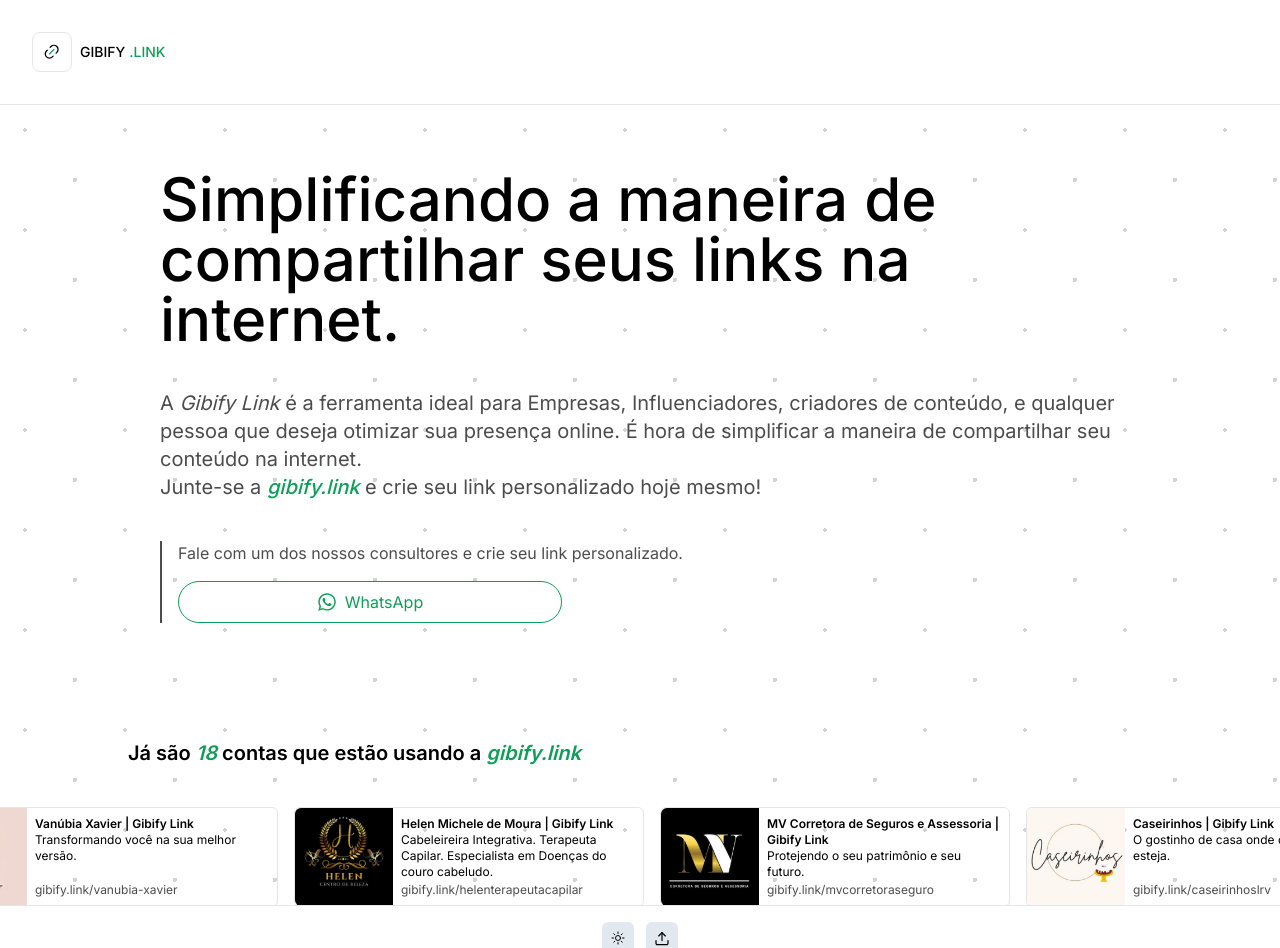
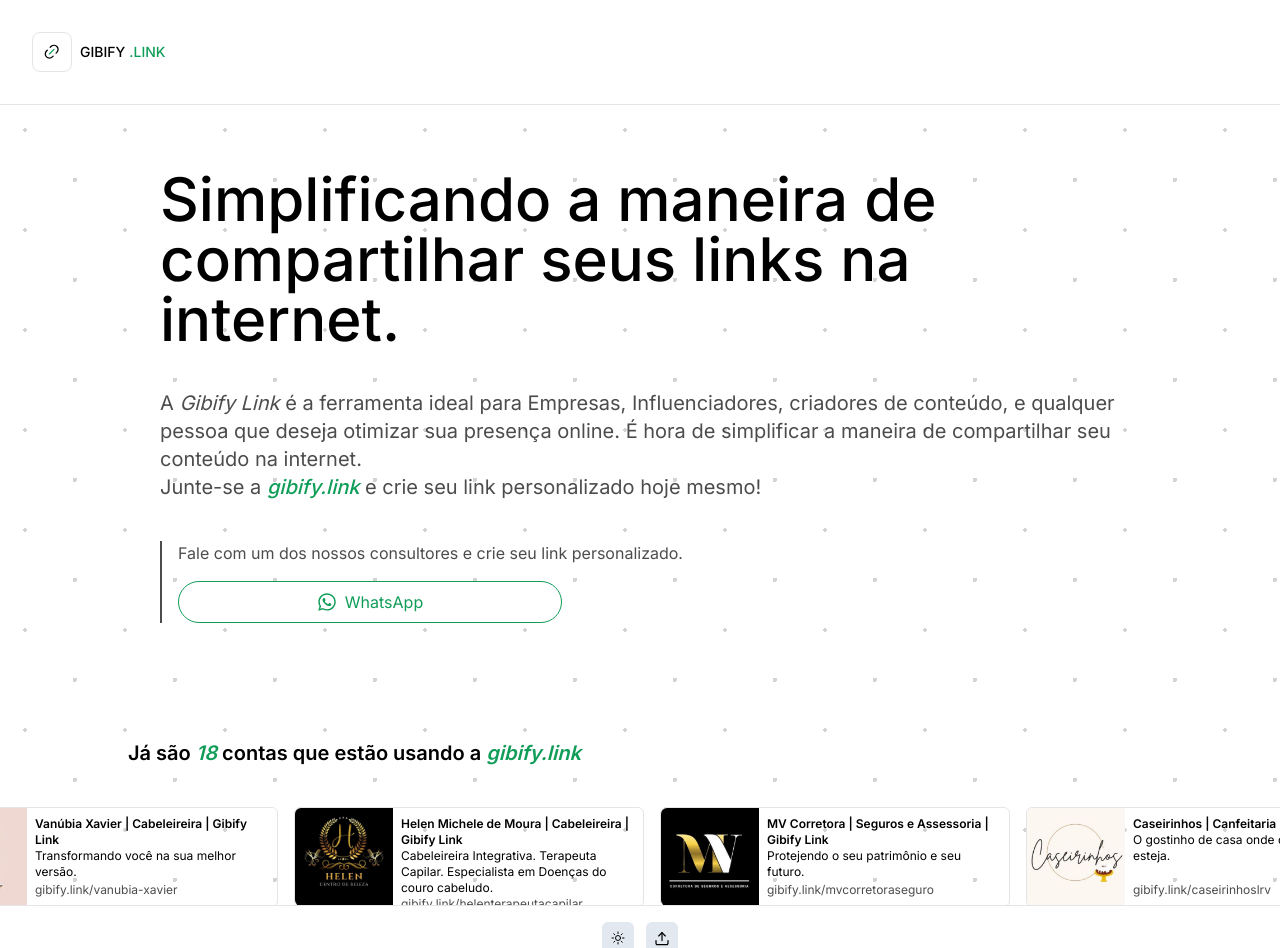
Before and after one commit to gibifytech/gibify.link, a Next.js app: page / in a window 1280 px wide. Shown: the top 948 px of the page. Built offline with nearby package versions, Linux system fonts and the light colour scheme.

Commit message:
fix: metadata title

```diff
--- a/src/JSON/data.json
+++ b/src/JSON/data.json
@@ -4,7 +4,7 @@
       "id": "01",
       "name": "Vanúbia Xavier",
       "metadata": {
-        "title": "Vanúbia Xavier",
+        "title": "Vanúbia Xavier | Cabeleireira",
         "description": "Transformando você na sua melhor versão."
       },
       "bio": "Esteticista apaixonada pela área capilar! Transformando você na sua melhor versão! Lembre-se sempre: Se nada mudar! mude você.",
@@ -33,7 +33,7 @@
       "id": "02",
       "name": "Helen Michele de Moura",
       "metadata": {
-        "title": "Helen Michele de Moura",
+        "title": "Helen Michele de Moura | Cabeleireira",
         "description": "Cabeleireira Integrativa. Terapeuta Capilar. Especialista em Doenças do couro cabeludo."
       },
       "bio": "Cabeleireira Integrativa. Terapeuta Capilar. Especialista em Doenças do couro cabeludo.",
@@ -62,7 +62,7 @@
       "id": "03",
       "name": "MV Corretora de Seguros e Assessoria",
       "metadata": {
-        "title": "MV Corretora de Seguros e Assessoria",
+        "title": "MV Corretora | Seguros e Assessoria",
         "description": "Protejendo o seu patrimônio e seu futuro."
       },
       "bio": " Queremos que você se sinta seguro ao contar conosco para protejer seu patrimônio e seu futuro.",
@@ -96,7 +96,7 @@
       "id": "04",
       "name": "Caseirinhos",
       "metadata": {
-        "title": "Caseirinhos",
+        "title": "Caseirinhos | Canfeitaria",
         "description": "O gostinho de casa onde quer que você esteja."
       },
       "bio": "O gostinho de casa onde quer que você esteja.",
@@ -120,7 +120,7 @@
       "id": "05",
       "name": "FBC Experience",
       "metadata": {
-        "title": "FBC Experience",
+        "title": "FBC Experience | Bike e Pedal",
         "description": "Compartilhando experiências com pessoas apaixonadas por Bikes."
       },
       "bio": "Compartilhando experiências com pessoas apaixonadas por Bikes.",
@@ -149,7 +149,7 @@
       "id": "06",
       "name": "FLoripa Bike Club",
       "metadata": {
-        "title": "FLoripa Bike Club",
+        "title": "FLoripa Bike Club | Bike e Pedal",
         "description": "Junte-se a nós para explorar o melhor dos mundos com Bikes."
       },
       "bio": "Junte-se a nós para explorar o melhor dos mundos com Bikes.",
@@ -178,7 +178,7 @@
       "id": "07",
       "name": "Dai Vanusa",
       "metadata": {
-        "title": "Dai Vanusa",
+        "title": "Dai Vanusa | Advogada & Ciclista",
         "description": "Advogada e Ciclista nas horas vagas."
       },
       "bio": "Advogada e Ciclista nas horas vagas. Entre em contato!",
@@ -202,7 +202,7 @@
       "id": "08",
       "name": "Capricho Presentes & Utilidades",
       "metadata": {
-        "title": "Capricho Presentes & Utilidades",
+        "title": "Capricho | Presentes & Utilidades",
         "description": "As melhores opções em presentes e utilidades."
       },
       "bio": "Capricho Presentes & Utilidades. As melhores opções em presentes e utilidades.",
@@ -226,7 +226,7 @@
       "id": "09",
       "name": "Cia dos Celulares e Presentes",
       "metadata": {
-        "title": "Cia dos Celulares e Presentes",
+        "title": "Cia dos Celulares e Presentes | Celular e Presentes",
         "description": "O shopping da sua Família."
       },
       "bio": "Cia dos Celulares e Presentes. O shopping da sua Família.",
@@ -250,7 +250,7 @@
       "id": "10",
       "name": "Taila Lima Amaral",
       "metadata": {
-        "title": "Taila Lima Amaral",
+        "title": "Taila Lima Amaral | Bloqueira",
         "description": "Colecionando sorrisos, amores e momentos!"
       },
       "bio": "Ela é de exageros. Seja na força, no sorriso, na fé ou no amor...",
@@ -279,7 +279,7 @@
       "id": "11",
       "name": "Franciele Stelle",
       "metadata": {
-        "title": "Franciele Stelle",
+        "title": "Franciele Stelle | Manicure",
         "description": "Ser manicure é ajudar a colorir a vida das pessoas."
       },
       "bio": "Ser manicure é ajudar a colorir a vida das pessoas.",
@@ -308,7 +308,7 @@
       "id": "12",
       "name": "Gibify - Marketing Tecnologia",
       "metadata": {
-        "title": "Gibify - Marketing Tecnologia",
+        "title": "Gibify | Marketing Tecnologia",
         "description": "Transformando idéias em sucesso online."
       },
       "bio": "Agência de Marketing e Tecnologia. Transformando idéias em sucesso online.",
@@ -337,7 +337,7 @@
       "id": "13",
       "name": "Mansão Hostel",
       "metadata": {
-        "title": "Mansão Hostel",
+        "title": "Mansão Hostel | Hostel",
         "description": "Trabalhamos com hospedagem para homens."
       },
       "bio": "Trabalhamos com hospedagem para homens. Entre em contato!",
@@ -366,7 +366,7 @@
       "id": "14",
       "name": "Clima Top Prestadora de Serviços",
       "metadata": {
-        "title": "Clima Top Prestadora de Serviços",
+        "title": "Clima Top | Prestadora de Serviços",
         "description": "Clima Top Prestadora de Serviços e Climatização"
       },
       "bio": "Clima Top Prestadora de Serviços e Climatização. ORÇAMENTO GRATUITO!",
@@ -390,7 +390,7 @@
       "id": "15",
       "name": "Kaka Capas Cell",
       "metadata": {
-        "title": "Kaka Capas Cell",
+        "title": "Kaka Capas Cell | Celular e Acessórios",
         "description": "Celular, Acessórios e Eletrônicos. Entre em Contato!"
       },
       "bio": "Celular, Acessórios e Eletrônicos. Entre em Contato!",
@@ -419,7 +419,7 @@
       "id": "98",
       "name": "Meyqscilaine Gonçalves",
       "metadata": {
-        "title": "Meyqscilaine Gonçalves",
+        "title": "Meyqscilaine Gonçalves | Marketing e Tecnologia",
         "description": "Social media apaixonada em criar e planejar conteúdos que gerem resultados."
       },
       "bio": "Social media apaixonada em criar e planejar conteúdos que gerem resultados.",
--- a/src/app/[page]/page.tsx
+++ b/src/app/[page]/page.tsx
@@ -5,7 +5,7 @@
 import Bio from '@/components/bio'
 import Links from '@/components/links'
 
-const { SITE_NAME } = process.env
+const { NEXT_CLIENT_URL } = process.env
 export const runtime = 'edge'
 
 export async function generateMetadata({
@@ -17,10 +17,10 @@
   if (!page) return notFound()
 
   return {
-    title: `${page.metadata?.title} | ${SITE_NAME}`,
+    title: page.metadata?.title,
     description: page.metadata?.description,
     openGraph: {
-      images: [`${page.image}`]
+      images: [`${NEXT_CLIENT_URL}${page.image}`]
     }
   }
 }
```
